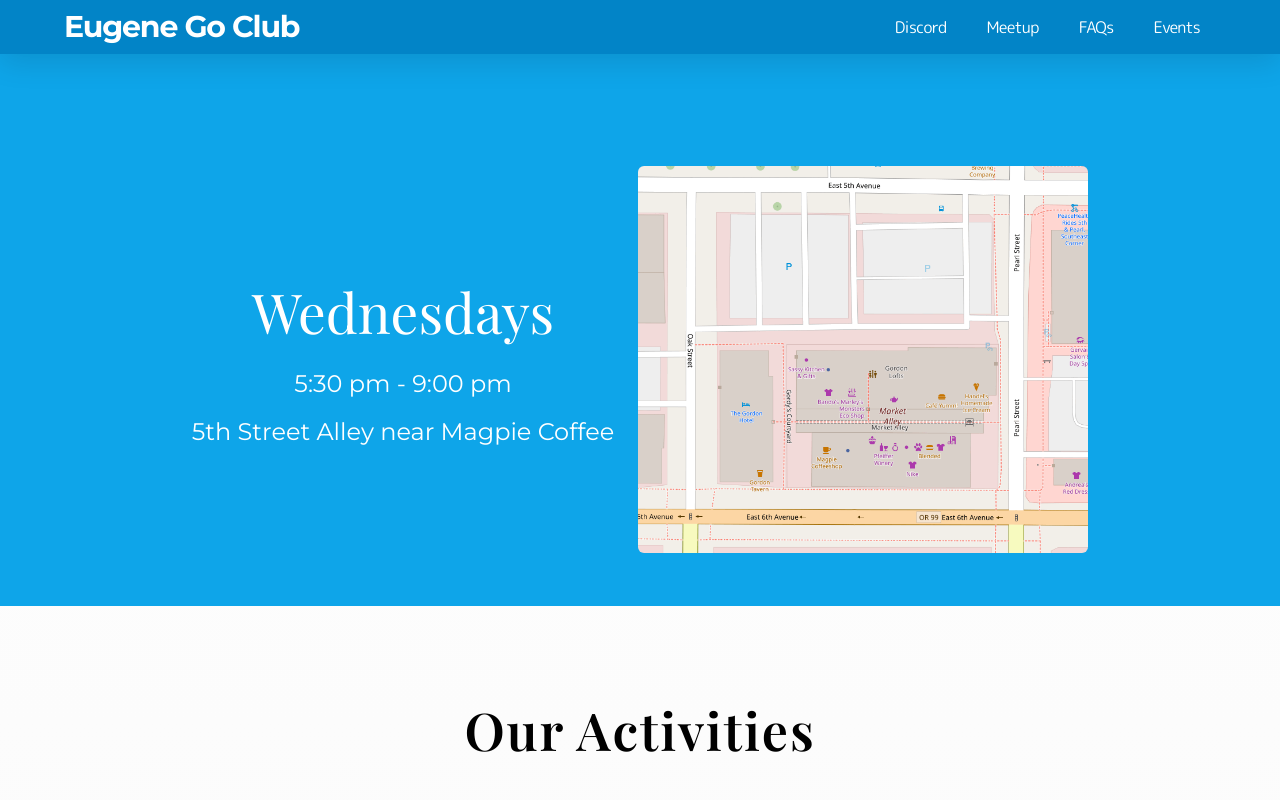
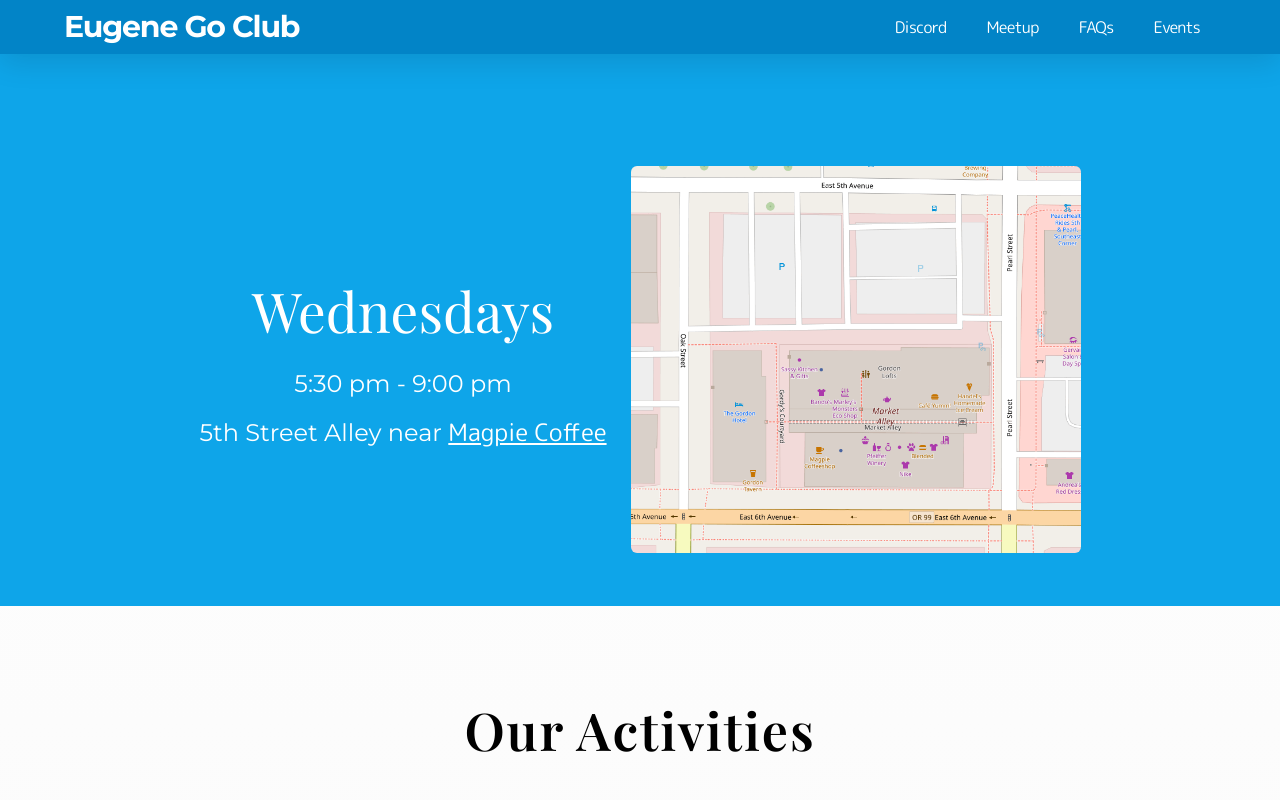
Before and after one commit to hnakae/go-club, a Next.js app: page / in a window 1280 px wide. Shown: the top 800 px of the page. Built offline with nearby package versions, Linux system fonts and the light colour scheme; a web font is replaced by a local one.

Commit message:
map link

```diff
--- a/src/app/_components/meetup-info.tsx
+++ b/src/app/_components/meetup-info.tsx
@@ -19,10 +19,17 @@ const MeetUpInfo = () => {
           </div>
           <div className="font-montserrat text-2xl ">
             {" "}
-            5th Street Alley near Magpie Coffee
+            5th Street Alley near{" "}
+            <a
+              href="https://www.google.com/maps/place/Magpie+Coffeeshop/@44.0534091,-123.0906905,17z/data=!3m1!4b1!4m6!3m5!1s0x54c11f944e770925:0x5d79ed248cc805f2!8m2!3d44.0534091!4d-123.0906905!16s%2Fg%2F11rc73f_8q?entry=ttu"
+              className="underline"
+            >
+              Magpie Coffee
+            </a>
           </div>
         </div>
         <div className="  ml-6 ">
+          <a href="https://www.openstreetmap.org/way/1012479109">
             <Image
               src="/assets/images/map.png"
               alt="map"
@@ -30,6 +37,7 @@ const MeetUpInfo = () => {
               height={250}
               className=" rounded-md "
             />
+          </a>
         </div>
       </div>
     </div>
```
Lines whose indentation alone changed are shown as unchanged.
